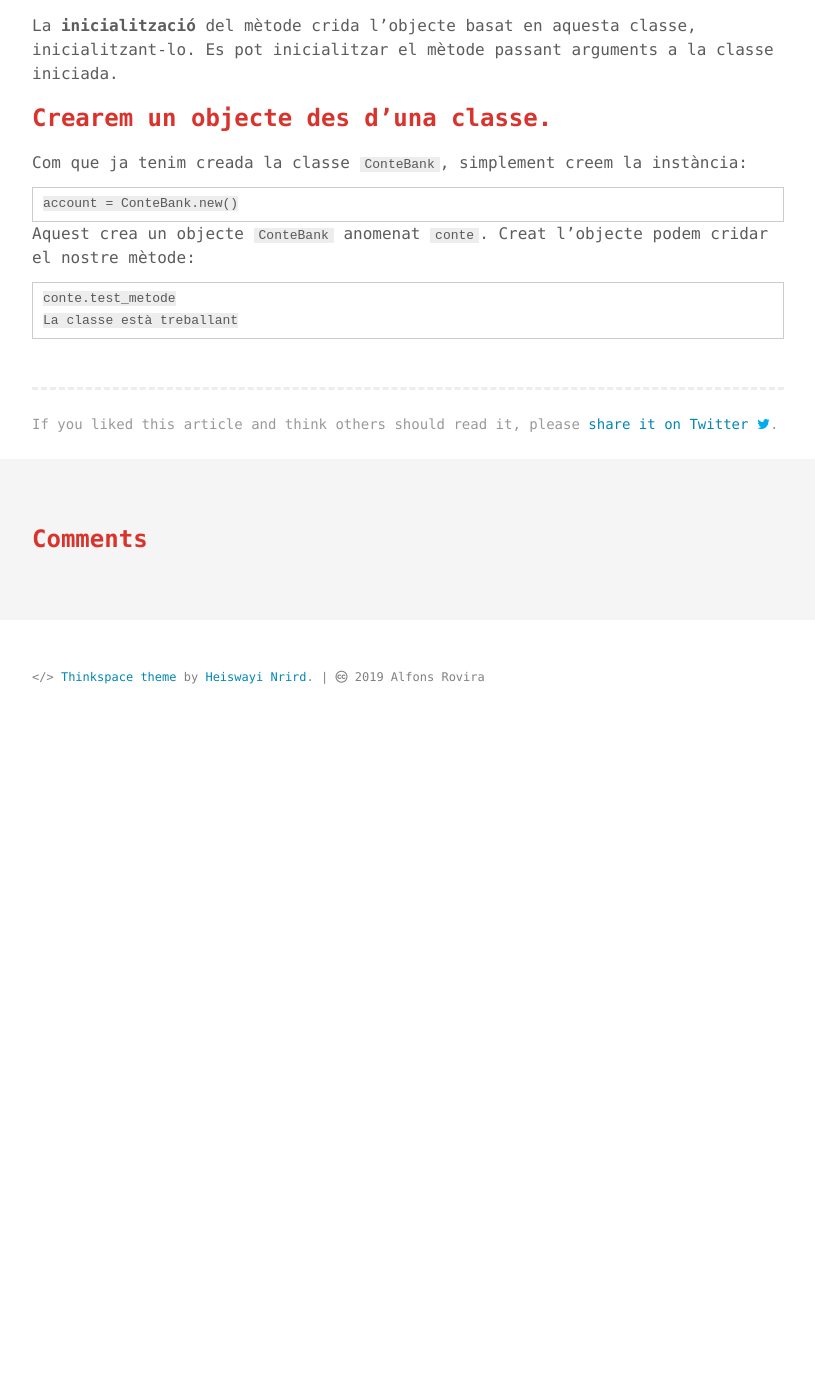
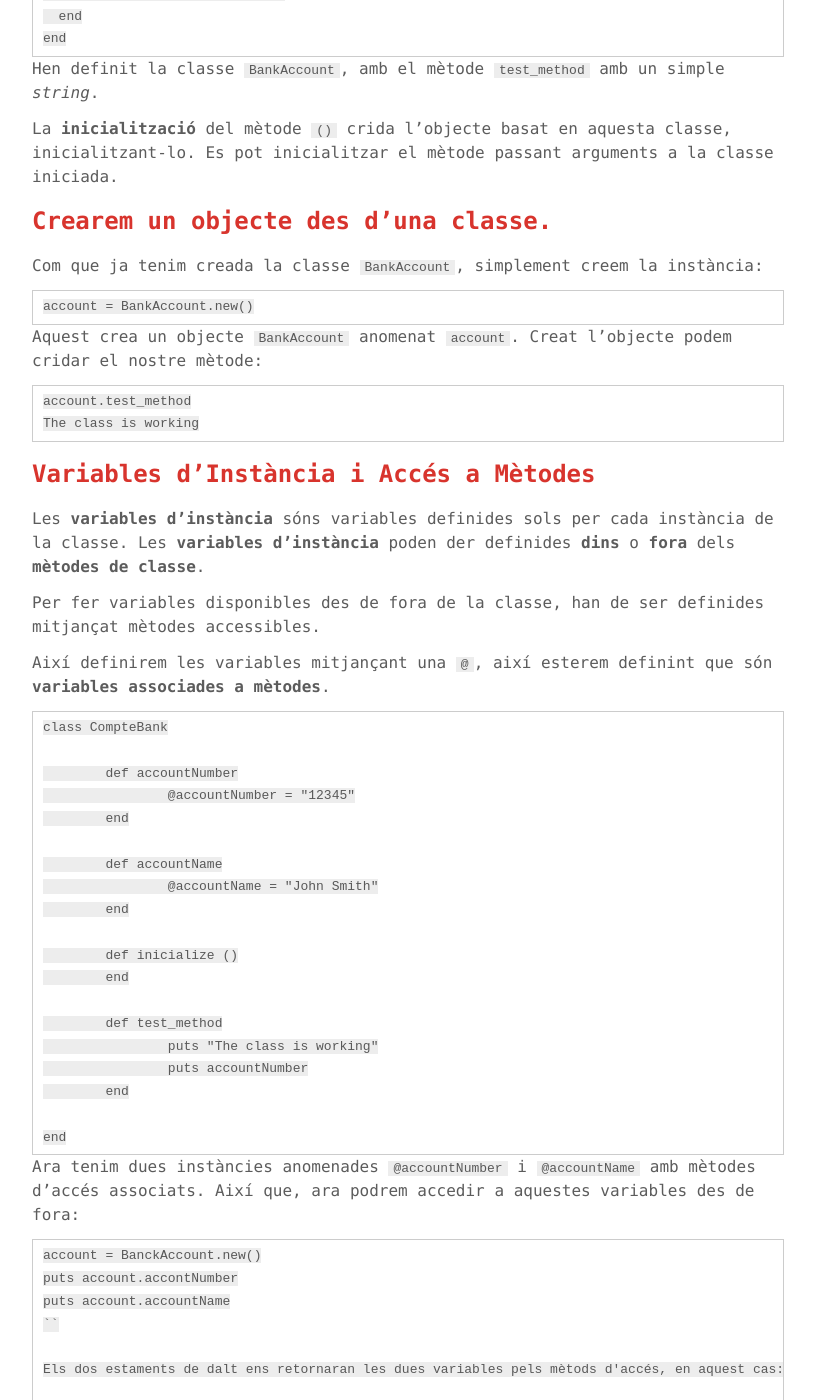
Before and after one commit to inclusa/ruby, a Jekyll site: the page built from _posts/2019-08-26-68-Objectes.md, in a window 1280 px wide and 1400 px high, scrolled down 692 px. Shown: the whole window, without its empty margins (232-1047 px from the left). Built offline with Jekyll 4.4.1, drawn with Linux system fonts in a browser that asks for light colours; comment, search, counter and statistics services are not loaded; before the commit the page ends 1426 px from its top, so only the background shows below that; some of the changed text lies outside the part shown.

Commit message:
Objectes, reescrit

````diff
--- a/_posts/2019-08-26-68-Objectes.md
+++ b/_posts/2019-08-26-68-Objectes.md
@@ -7,40 +7,154 @@ keywords:
 coments:
 ---
 
-Un objecte és una peça autocontinguda, amb funcionalitat, que pot ser fàcilment usada i reusada per a construir blocks d'una aplicació de software.
+### Definint una **Ruby Class**
+
+> Un objecte és una peça autocontinguda, amb funcionalitat, que pot ser fàcilment usada i reusada per a construir blocs d'una aplicació de software.
 
 Els **objectes** consisteixen en dades variables i funcions (anomenats mètodes), els quals es oden accedir i ser cridats sobre objectes mitjançant tasques.
 
-Tot en Ruby és un objecte, nombres, arrays, strings, etc.
+Tot en Ruby és un **objecte**, *nombres*, *arrays*, *strings*, etc.
 
 Les **classes** en Ruby es defineixen mitjançant la paraula `class` i cal finalitzar amb la paraula `end`, així:
 
 ```Ruby
-class ConteBank
+class BankAccount
   def inicialice ()
   end
 
-  def test_metode
-    puts "La classe està treallant"
+  def test_methode
+    puts "The class is working"
   end
 end
 ```
 
-Hen definit la classe `ConteBank`, amb el mètode `test_metode` amb un simple `string`.
+Hen definit la classe `BankAccount`, amb el mètode `test_method` amb un simple *string*.
 
-La **inicialització** del mètode crida l'objecte basat en aquesta classe, inicialitzant-lo. Es pot inicialitzar el mètode passant arguments a la classe iniciada.
+La **inicialització** del mètode `()` crida l'objecte basat en aquesta classe, inicialitzant-lo. Es pot inicialitzar el mètode passant arguments a la classe iniciada.
 
 ### Crearem un **objecte** des d'una **classe**.
 
-Com que ja tenim creada la classe `ConteBank`, simplement creem la instància:
+Com que ja tenim creada la classe `BankAccount`, simplement creem la instància:
 
 ```Ruby
-account = ConteBank.new()
+account = BankAccount.new()
 ```
 
-Aquest crea un objecte `ConteBank` anomenat `conte`. Creat l'objecte podem cridar el nostre mètode:
+Aquest crea un objecte `BankAccount` anomenat `account`. Creat l'objecte podem cridar el nostre mètode:
 
 ```Ruby
-conte.test_metode
-La classe està treballant
+account.test_method
+The class is working
 ```
+
+### Variables d'Instància i Accés a Mètodes ###
+
+Les **variables d'instància** sóns variables definides sols per cada instància de la classe. Les **variables d'instància** poden der definides **dins** o **fora** dels **mètodes de classe**.
+
+Per fer variables disponibles des de fora de la classe, han de ser definides mitjançat mètodes accessibles.
+
+Així definirem les variables mitjançant una `@`, així esterem definint que són **variables associades a mètodes**.
+
+```Ruby
+class CompteBank
+
+	def accountNumber
+		@accountNumber = "12345"
+	end
+
+	def accountName
+		@accountName = "John Smith"
+	end
+
+	def inicialize ()
+	end
+
+	def test_method
+		puts "The class is working"
+		puts accountNumber
+	end
+
+end
+```
+
+Ara tenim dues instàncies anomenades `@accountNumber` i `@accountName` amb mètodes d'accés associats. Així que, ara podrem accedir a aquestes variables des de fora:
+
+```Ruby
+account = BanckAccount.new()
+puts account.accontNumber
+puts account.accountName
+``
+
+Els dos estaments de dalt ens retornaran les dues variables pels mètods d'accés, en aquest cas: `12345` i `John Smith` respectivament.
+
+Ara podem aconseguir el valor de la variable d'instància, nosaltres, ara necessitem retornar als mètodes d'accés de manera que configurem el valor de la variable d'instància. Una maera de fer-ho és configurar els mètodes. Netejarem la classe `BankAccount`, així que establirem les dues variables d'instància així:
+
+```Ruby
+class BankAccount
+
+	def accountNumber
+		@accountNumber
+	end
+
+	def accountNumber = (value)
+		@accountNumber = value
+	end
+
+	def accountName
+		@accountName
+	end
+
+	def
+		@accountName = (value)
+		@accountName = value
+	end
+
+end
+```
+
+Podem crear ara una instància de la nostra classe, configurar el nom de compte i usar l'accés a ells:
+
+```Ruby
+account = BanckAccount.new()
+
+account.accountNumber = "54321"
+account.accountName = "Fred Flintstone"
+
+puts account.accountNumber
+puts account.accountName
+```
+
+### Variables de Classe Ruby ###
+
+Una **variable de classe** compartida entre totes les instàncies de classe. En altres paraules, hi ha una instància de variables i accessos mitjançant instàncies d'objectes. Una variable d'instància ha de ser inicialitzada mitjançant una definició. Les variables de classe són prefixades amb dos caracters `@`, es a dir, `@@`.
+
+Mostrarem com afegir la variable de classe `@@interest_rate`:
+
+```Ruby
+class BankAccount
+
+	def interest_rate
+		@@interest_rate = 0.2
+	end
+
+	def accountNumber
+		@accountNumber
+	end
+
+	def accountNumber = (value)
+		@accountNumber = value
+	end
+
+	def accountName
+		@accountName
+	end
+
+	def accountName = (value)
+		@accountNme = value
+	end
+
+end
+```
+
+
+Font: [https://www.techotopia.com/index.php/Ruby_Object_Oriented_Programming](https://www.techotopia.com/index.php/Ruby_Object_Oriented_Programming)
````
